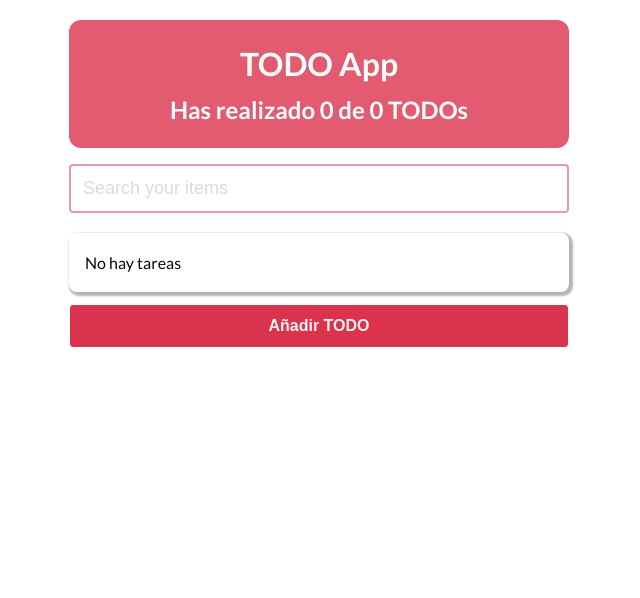
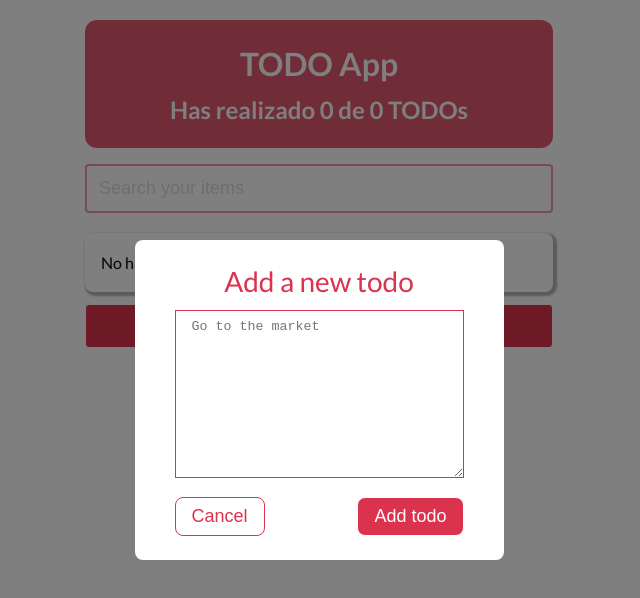
Before and after one commit to RBoraurito/todo-machine, a React (Vite) app: page / in a window 1280 px wide. Both pictures are taken after a click on the button "Añadir TODO". Shown: the top 598 px of the page, without its empty margins (321-961 px from the left). Built offline with nearby package versions, Linux system fonts and the light colour scheme.

Commit message:
:sparkles: Add modal

```diff
--- a/index.html
+++ b/index.html
@@ -14,6 +14,7 @@
   </head>
   <body>
     <div id="root"></div>
+    <div id="modal"></div>
     <script type="module" src="/src/main.jsx"></script>
   </body>
 </html>
--- a/src/App.css
+++ b/src/App.css
@@ -38,6 +38,7 @@
 * {
   margin: 0;
   padding: 0;
+  box-sizing: border-box;
 }
 
 body {
@@ -54,3 +55,13 @@ body {
   padding: 0 var(--space-4) var(--space-6);
   max-height: 100vh;
 }
+
+.modal {
+  position: absolute;
+  inset: 0;
+  width: 100vw;
+  height: 100vh;
+  background-color: rgba(0, 0, 0, 0.5);
+  justify-content: center;
+  align-items: center;
+}
--- a/src/App.jsx
+++ b/src/App.jsx
@@ -5,13 +5,15 @@ import { TodoSearch } from './components/TodoSearch'
 import { TodoList } from './components/TodoList'
 import { TodoItem } from './components/TodoItem'
 import { CreateTodoButton } from './components/CreateTodoButton'
+import { AddTodoModal } from './components/TodoModal'
+import { Modal } from './portals/modal'
 
 import { TodoContext } from './context/TodoContext'
 
 import './App.css'
 
 function App() {
-  const { searchedTodos, loading, error, toggleTodo, removeTodo } = useContext(TodoContext)
+  const { searchedTodos, loading, error, toggleTodo, removeTodo, isOpenModal } = useContext(TodoContext)
 
   return (
     <main className="todo">
@@ -19,7 +21,7 @@ function App() {
       <TodoSearch />
         <TodoList>
           {searchedTodos.map(todo => (
-            <TodoItem key={todo.id} todo={todo} toggle={toggleTodo} remove={removeTodo} className="checked" />
+            <TodoItem key={todo.text} todo={todo} toggle={toggleTodo} remove={removeTodo} className="checked" />
           ))}
           {(searchedTodos.length === 0 && !loading) && (
             <p className="todo__message">No hay tareas</p>
@@ -27,6 +29,11 @@ function App() {
           {loading && <p className="todo__message">Cargando...</p>}
           {error && <p className="todo__message">Error al cargar las tareas</p>}
         </TodoList>
+      <Modal>
+        <div className="modal" style={{display: isOpenModal ? 'flex' : 'none'}}>
+            <AddTodoModal />
+        </div>
+      </Modal>
       <CreateTodoButton />
     </main>
   )
--- a/src/components/CreateTodoButton/index.jsx
+++ b/src/components/CreateTodoButton/index.jsx
@@ -1,11 +1,19 @@
-import React from 'react'
+import { useContext } from 'react'
+import { TodoContext } from '../../context/TodoContext'
 import './index.css'
 
 const CreateTodoButton = () => {
+  const { setOpenModal, isOpenModal } = useContext(TodoContext)
+
+  const handleClick = () => {
+    setOpenModal(!isOpenModal)
+  }
+
   return (
     <button
       type="button"
       className="todo__create-button"
+      onClick={handleClick}
     >
       Añadir TODO
     </button>
--- a/src/components/TodoItem/index.jsx
+++ b/src/components/TodoItem/index.jsx
@@ -4,11 +4,11 @@ import './index.css'
 const TodoItem = ({todo, toggle, remove}) => {
 
   const handleClick = () => {
-    toggle(todo.id)
+    toggle(todo.text)
   }
 
   const handleRemove = () => {
-    remove(todo.id)
+    remove(todo.text)
   }
 
   return (
--- /dev/null
+++ b/src/components/TodoModal/index.css
@@ -0,0 +1,44 @@
+.modal__body {
+  background-color: #fff;
+  padding: var(--space-6) var(--space-10);
+  width: fit-content;
+  height: fit-content;
+  border-radius: 0.5rem;
+  min-width: 300px;
+}
+
+.modal__body legend {
+  color: var(--primary-color);
+  font-size: var(--text-3);
+  text-align: center;
+  margin-bottom: var(--space-3);
+}
+
+.modal__body textarea {
+  width: 100%;
+  padding: var(--space-2) var(--space-4);
+  border: 1px solid var(--primary-color);
+  margin-bottom: var(--space-4);
+}
+
+.modal__buttons {
+  display: flex;
+  justify-content: space-between;
+}
+
+.modal__buttons button {
+  font-size: var(--text-6);
+  font-weight: semibold;
+  padding: var(--space-2) var(--space-4);
+  border-radius: 0.5rem;
+  outline: none;
+  background-color: var(--primary-color);
+  color: #fff;
+  border: 1px solid #fff;
+}
+
+.modal__buttons .cancel {
+  background-color: #fff;
+  color: var(--primary-color);
+  border: 1px solid var(--primary-color);
+}
--- /dev/null
+++ b/src/components/TodoModal/index.jsx
@@ -0,0 +1,43 @@
+import { useContext } from "react";
+import { TodoContext } from "../../context/TodoContext";
+
+import './index.css'
+
+const AddTodoModal = () => {
+
+  const { addTodo, setOpenModal } = useContext(TodoContext);
+
+  const closeModal = () => {
+    setOpenModal(false);
+  };
+
+  const addTodoHandler = (e) => {
+    e.preventDefault();
+    // const todo = {
+    //   text: e.target.name.value,
+    //   completed: false,
+    // };
+    // addTodo(todo);
+    // closeModal();
+    e.target
+  };
+
+  return (
+    <form onSubmit={addTodoHandler} className="modal__body">
+      <legend>
+        Add a new todo
+      </legend>
+      <textarea placeholder="Go to the market" name="todo" id="" cols="30" rows="10" required></textarea>
+      <div className="modal__buttons">
+        <button type="button" className="cancel" onClick={closeModal}>
+          Cancel
+        </button>
+        <button type="submit">
+          Add todo
+        </button>
+      </div>
+    </form>
+  )
+}
+
+export { AddTodoModal }
--- a/src/context/TodoContext.jsx
+++ b/src/context/TodoContext.jsx
@@ -12,12 +12,13 @@ function TodoProvider(props) {
   } = useLocalStorage('todos', [])
 
   const [search, setSearch] = useState('')
+  const [isOpenModal, setOpenModal] = useState(false)
 
   const uncompletedTodos = todos.filter(todo => todo.completed).length
 
-  const toggleTodo = (todoId) => {
+  const toggleTodo = (todoText) => {
     const newTodos = todos.map(todo => {
-      if (todo.id === todoId) {
+      if (todo.text === todoText) {
         return {
           ...todo,
           completed: !todo.completed
@@ -28,8 +29,12 @@ function TodoProvider(props) {
     saveTodos(newTodos)
   }
 
-  const removeTodo = (todoId) => {
-    const newTodos = todos.filter(todo => todo.id !== todoId)
+  const addTodo = (newTodo) => {
+    saveTodos(...todos, newTodo)
+  }
+
+  const removeTodo = (todoText) => {
+    const newTodos = todos.filter(todo => todo.text !== todoText)
     saveTodos(newTodos)
   }
 
@@ -54,7 +59,10 @@ function TodoProvider(props) {
       toggleTodo,
       removeTodo,
       search,
-      handleSearch
+      handleSearch,
+      isOpenModal,
+      setOpenModal,
+      addTodo
     }}>
       {props.children}
     </TodoContext.Provider>
--- /dev/null
+++ b/src/portals/modal.js
@@ -0,0 +1,9 @@
+import React from "react";
+import ReactDOM from "react-dom";
+
+export function Modal ({children}) {
+  return ReactDOM.createPortal(
+    children,
+    document.getElementById("modal")
+  )
+}
```
